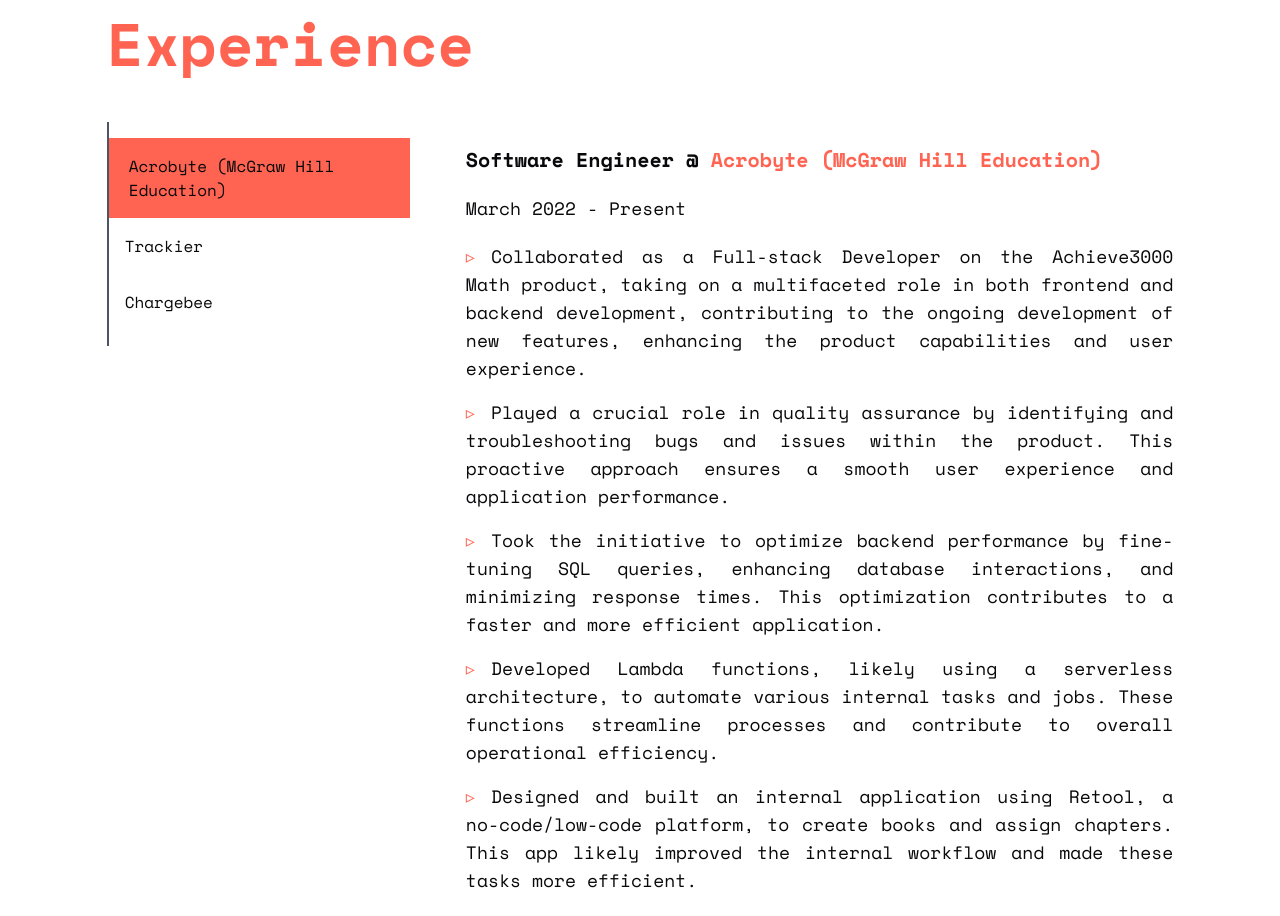
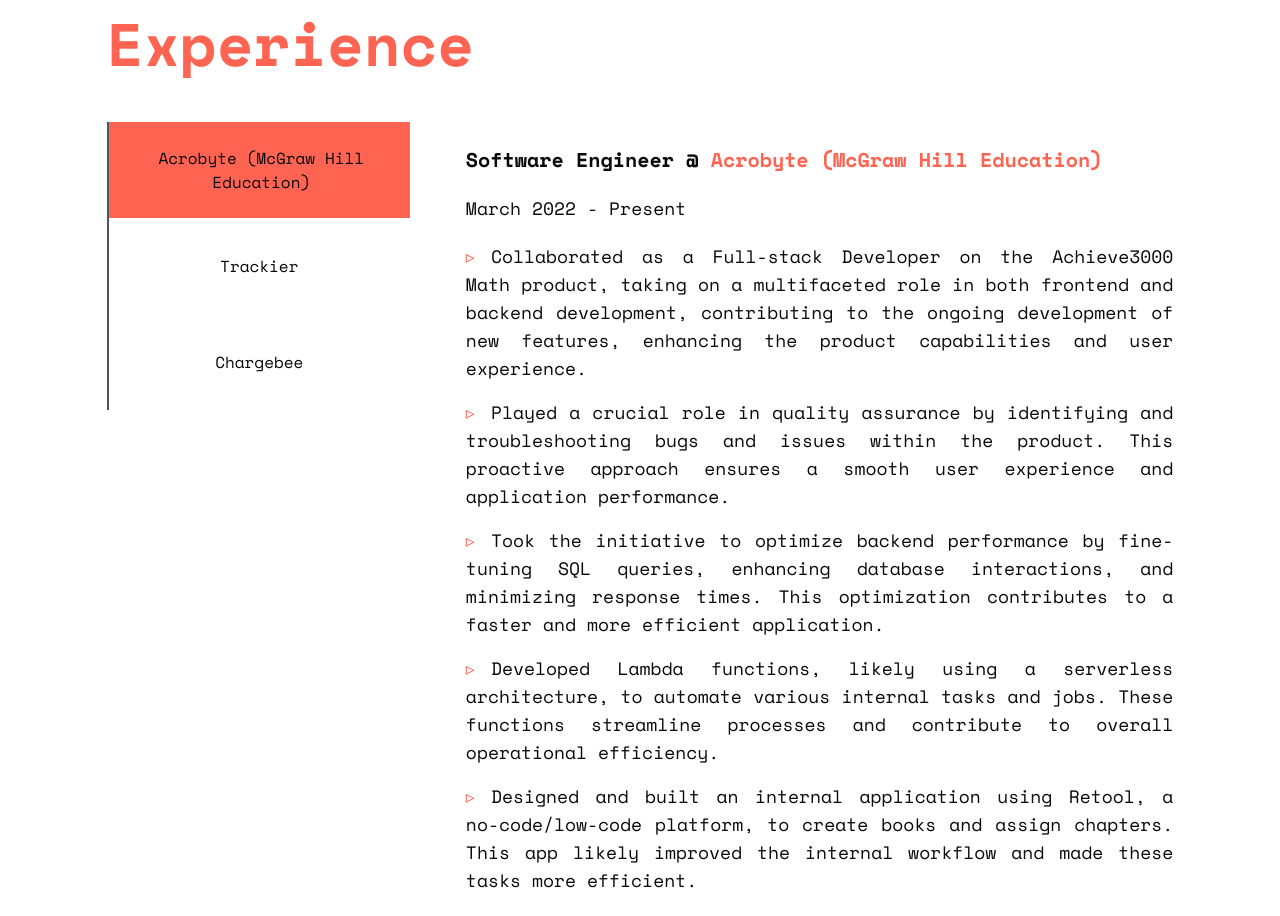
Before and after one commit to irohit427/rohit, a Next.js app: page / in a window 1280 px wide. Shown: the part 1400-2316 px from the top of the page. Built offline with nearby package versions, Linux system fonts and the light colour scheme.

Commit message:
Updated Experience Section

```diff
--- a/section/Experience.tsx
+++ b/section/Experience.tsx
@@ -11,15 +11,15 @@
         <div className='pb-12'>
           <h1 className='heading'>Experience</h1>
         </div>
-        <div className='flex sm:flex-col md:flex-row gap-14 items-start'>
+        <div className='flex flex-col md:flex-row gap-14 items-start'>
           {/* Left */}
-          <div className='flex sm:flex-row lg:flex-col sm:w-[100%] lg:w-[30%] relative'>
-            <ul className='sm:flex-row sm:flex sm:flex-wrap'>
-              <div className='border-l-2 border-gray-600 py-4'>
+          <div className='sm:w-full md:w-[30%]'>
+            <ul>
+              <div className='border-b-2 md:border-b-0 md:border-l-2 border-gray-600 py-0 flex flex-row md:flex-col'>
                 {
                   experiences.map((experience: Experience, index) => (
-                    <div key={index} onClick={() => setSelected(index)} className={`${index === selected ? 'bg-coral-red dark:bg-zinc-700 border-l-4 border-coral-red' : ''}`}>
-                      <li className='py-4 px-4 hover:cursor-pointer hover:bg-coral-red'>
+                    <div key={index} onClick={() => setSelected(index)} className={`${index === selected ? 'bg-coral-red dark:bg-zinc-700 rounded-t-md md:rounded-none border-b-4 md:border-b-0 md:border-l-4 border-coral-red' : ''}`}>
+                      <li className='py-4 hover:rounded-t-md md:hover:rounded-none px-4 hover:cursor-pointer hover:bg-coral-red h-24 w-[150px] md:w-full flex justify-center items-center text-center'>
                         <span>{experience.company}</span>
                       </li>
                     </div>
--- a/tailwind.config.js
+++ b/tailwind.config.js
@@ -11,9 +11,22 @@
     container: {
       center: true,
       padding: "2rem",
-      screens: {
-        "2xl": "1400px",
-      },
+      sscreens: {
+        'sm': '640px',
+        // => @media (min-width: 640px) { ... }
+
+        'md': '768px',
+        // => @media (min-width: 768px) { ... }
+
+        'lg': '1024px',
+        // => @media (min-width: 1024px) { ... }
+
+        'xl': '1280px',
+        // => @media (min-width: 1280px) { ... }
+
+        '2xl': '1536px',
+        // => @media (min-width: 1536px) { ... }
+      }
     },
     extend: {
       backgroundImage: {
```
